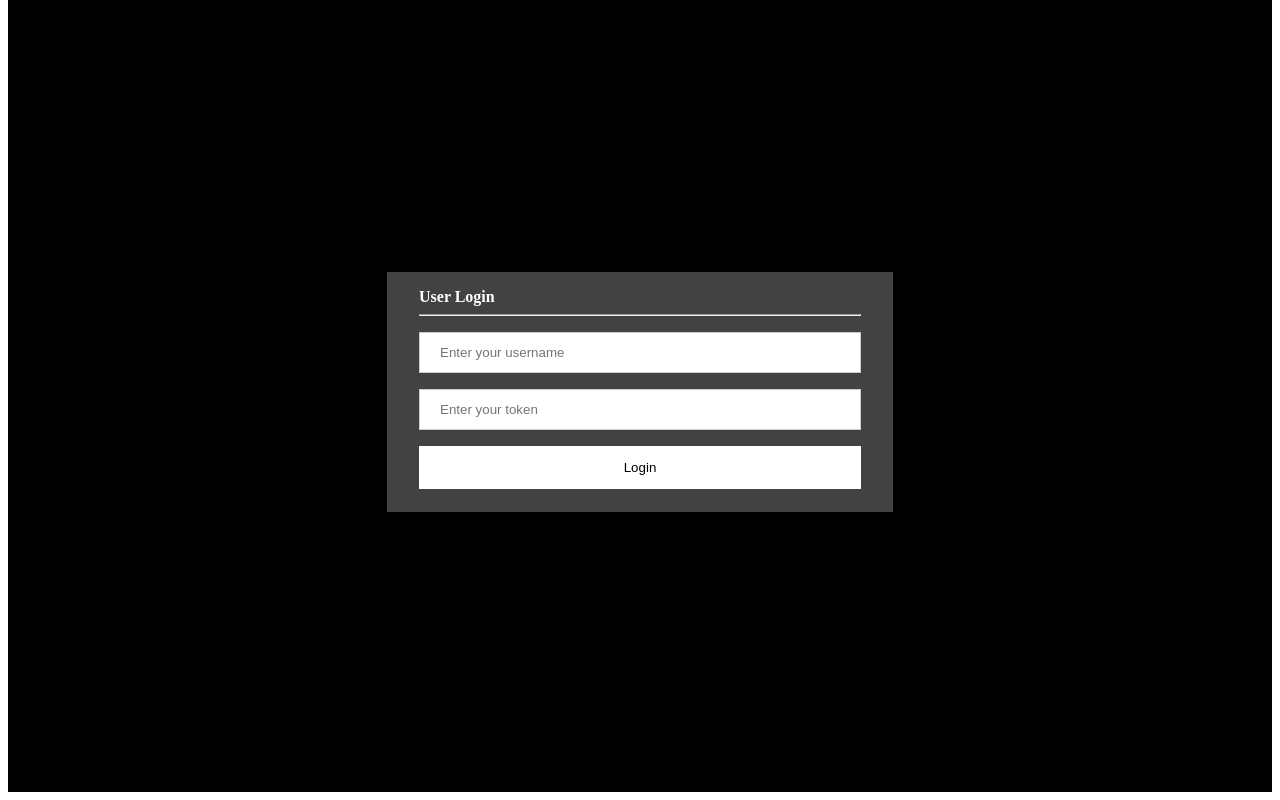
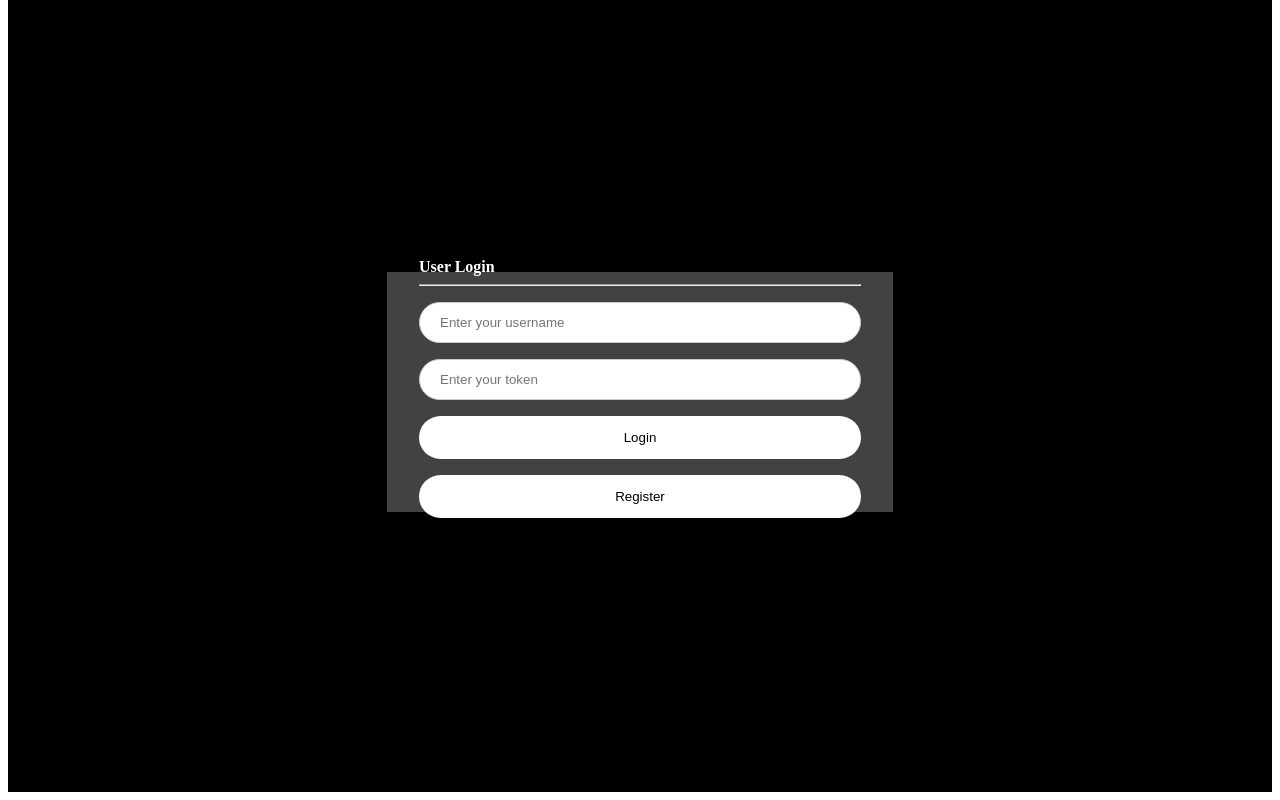
Before and after one commit to BIT-Studio-3/e420-frontend, a SvelteKit app: page /login in a window 1280 px wide. Shown: the part 976-1776 px from the top of the page. Built offline with nearby package versions, Linux system fonts and the light colour scheme.

Commit message:
Rounded the corners of the input boxes, added a register button next to the login button

```diff
--- a/src/routes/(signin)/login/+page.svelte
+++ b/src/routes/(signin)/login/+page.svelte
@@ -27,6 +27,7 @@
     </div>
     <div class="login">
       <button class="login-button" on:click={() => checkAgent()}>Login</button>
+      <button class="register-button">Register</button>
     </div>
     {#if $wrongToken}
       <p class="wrong-token-message">
@@ -47,6 +48,7 @@
     display: inline-block;
     border: 1px solid #ccc;
     box-sizing: border-box;
+    border-radius: 25px;
   }
   button {
     background-color: white;
@@ -58,6 +60,7 @@
   button helps to show the user that they are in fact on the interactive button*/
     cursor: pointer;
     width: 100%;
+    border-radius: 25px;
   }
 
   /* hover effect for button */
```
